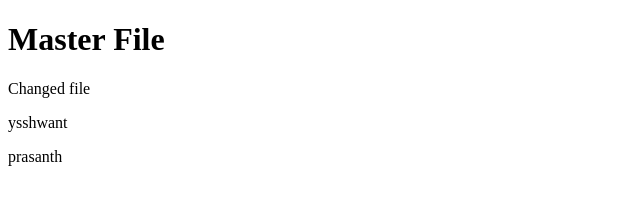
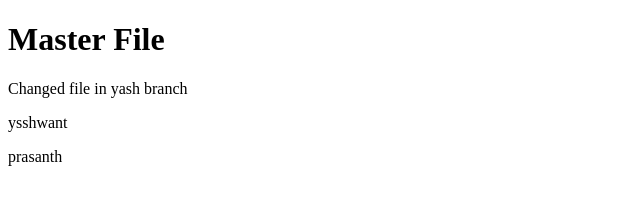
Before and after one commit to venkatyashwanth/shared-project, a plain HTML site: page index.html in a window 1280 px wide. Shown: the whole page, without its empty margins (0-640 px from the left). Drawn offline with Linux system fonts and the light colour scheme.

Commit message:
added file in yash branch

```diff
--- a/index.html
+++ b/index.html
@@ -7,7 +7,7 @@
 </head>
 <body>
     <h1>Master File</h1>
-    <p>Changed file</p>
+    <p>Changed file in yash branch</p>
     <p>ysshwant</p>
     <p>prasanth</p>
 
```
